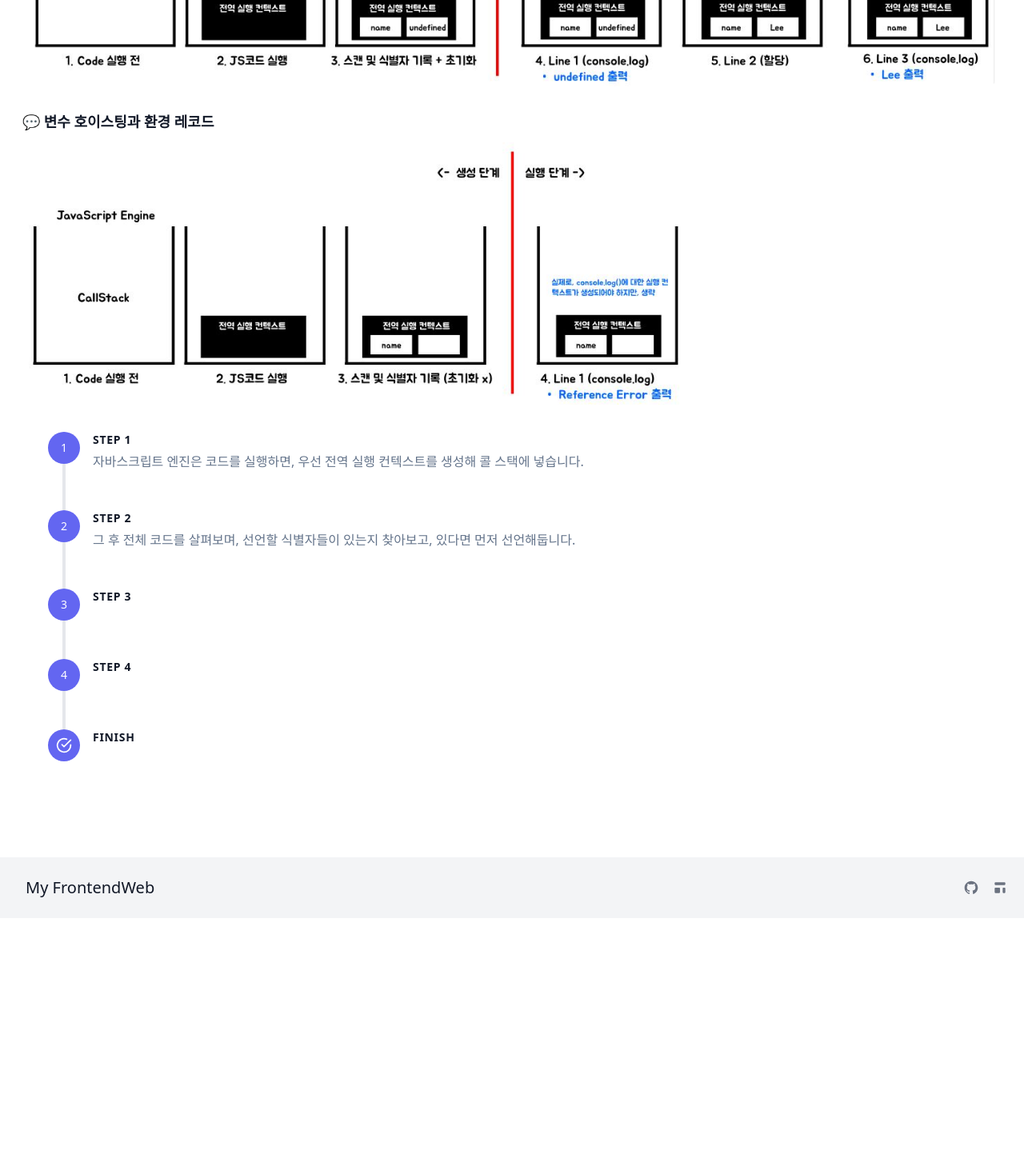
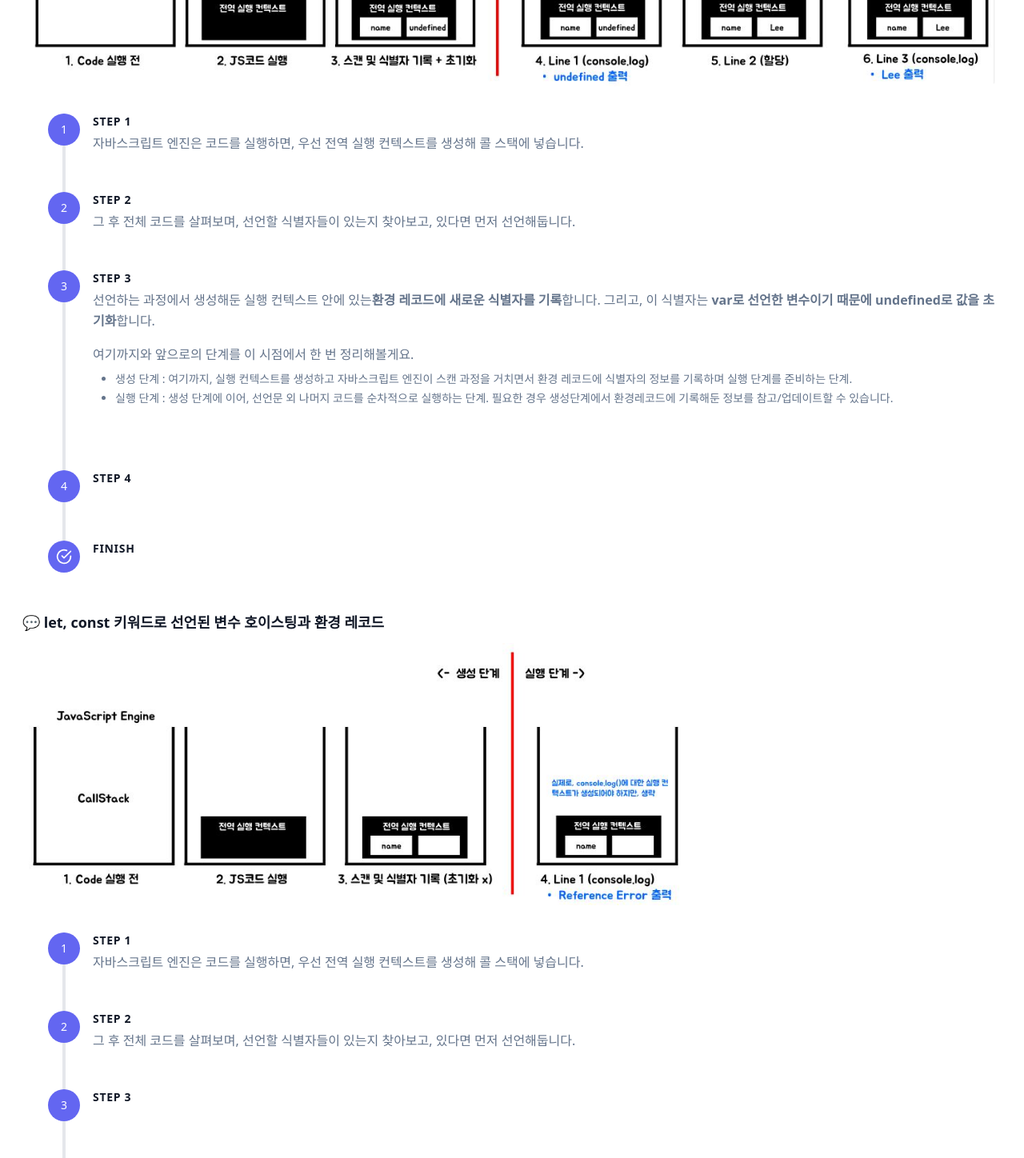
Before and after one commit to Lee-Sang-Beom/nextjs_and_notion, a Next.js app: page /web_basic/executionContext in a window 1280 px wide. Shown: the part 2880-4328 px from the top of the page at 80% size. Before the commit the page ends 4028 px from the top, so only its background shows below. Built offline with nearby package versions, Linux system fonts and the light colour scheme.

Commit message:
change hoisting and env record structure, add step3 (hoisting&env record of var keyword varialbe)

```diff
--- a/pages/web_basic/executionContext.tsx
+++ b/pages/web_basic/executionContext.tsx
@@ -140,7 +140,7 @@ export default function Dom() {
     }
 
     // 변수 호이스팅과 환경 레코드 step 내용
-    const VariableHoisitingAndEnvRecordSection = () => {
+    const VariableVarHoisitingAndEnvRecordSection = () => {
         return (
             <div className="lg:w-full md:pl-10 py-6">
                 {/* 과정 1 */}
@@ -164,7 +164,96 @@ export default function Dom() {
                             STEP 2
                         </h2>
                         <p className="leading-relaxed">
-                        그 후 전체 코드를 살펴보며, 선언할 식별자들이 있는지 찾아보고, 있다면 먼저 선언해둡니다.
+                            그 후 전체 코드를 살펴보며, 선언할 식별자들이 있는지 찾아보고, 있다면 먼저 선언해둡니다.
+                        </p>
+
+                    </div>
+                </div>
+                {/* 과정 3 */}
+                <div className="flex relative pb-12">
+                    {returnStepLogo(3)}
+                    <div className="flex-grow pl-4">
+                        <h2 className="font-bold title-font text-sm text-gray-900 mb-1 tracking-wider">
+                            STEP 3
+                        </h2>
+                        <p className="leading-relaxed mb-4">
+                            선언하는 과정에서 생성해둔 실행 컨텍스트 안에 있는
+                            <strong>환경 레코드에 새로운 식별자를 기록</strong>합니다.
+
+                            그리고, 이 식별자는 <strong>var로 선언한 변수이기 때문에 undefined로 값을 초기화</strong>합니다.
+                        </p>
+                        <p className="leading-relaxed mb-2">
+                            여기까지와 앞으로의 단계를 이 시점에서 한 번 정리해볼게요.
+                        </p>
+                        <div className="leading-relaxed text-base mb-8">
+                            <ul className="list-disc ml-7 text-sm text-slate-500 dark:text-slate-300 ">
+                                <li className="mb-1 text-left">{`생성 단계 : 여기까지, 실행 컨텍스트를 생성하고 자바스크립트 엔진이 스캔 과정을 거치면서 환경 레코드에 식별자의 정보를 기록하며 실행 단계를 준비하는 단계.`}</li>
+                                <li className="mb-1 text-left">{`실행 단계 : 생성 단계에 이어, 선언문 외 나머지 코드를 순차적으로 실행하는 단계. 필요한 경우 생성단계에서 환경레코드에 기록해둔 정보를 참고/업데이트할 수 있습니다.`}</li>
+                            </ul>
+                        </div>
+
+                    </div>
+                </div>
+                {/* 과정 4 */}
+                <div className="flex relative pb-12">
+                    {returnStepLogo(4)}
+                    <div className="flex-grow pl-4">
+                        <h2 className="font-bold title-font text-sm text-gray-900 mb-1 tracking-wider">
+                            STEP 4
+                        </h2>
+                        <p className="leading-relaxed">
+                        </p>
+                    </div>
+                </div>
+                {/* 과정 5 */}
+                <div className="flex relative">
+                    <div
+                        className="flex-shrink-0 w-10 h-10 rounded-full inline-flex items-center
+                     justify-center bg-indigo-500 text-white relative title-font font-medium text-sm"
+                    >
+                        <svg fill="none" stroke="currentColor" strokeLinecap="round" strokeLinejoin="round" strokeWidth="2" className="w-5 h-5" viewBox="0 0 24 24">
+                            <path d="M22 11.08V12a10 10 0 11-5.93-9.14"></path>
+                            <path d="M22 4L12 14.01l-3-3"></path>
+                        </svg>
+                    </div>
+                    <div className="flex-grow pl-4">
+                        <h2 className="font-bold title-font text-sm text-gray-900 mb-1 tracking-wider">
+                            {`FINISH`}
+                        </h2>
+                        <p className="leading-relaxed ">
+                        </p>
+                    </div>
+                </div>
+            </div>
+        )
+    }
+
+    // 변수 호이스팅과 환경 레코드 step 내용
+    const VariableLetConstHoisitingAndEnvRecordSection = () => {
+        return (
+            <div className="lg:w-full md:pl-10 py-6">
+                {/* 과정 1 */}
+                <div className="flex relative pb-12">
+                    {returnStepLogo(1)}
+                    <div className="flex-grow pl-4">
+                        <h2 className="font-bold title-font text-sm text-gray-900 mb-1 tracking-wider">
+                            STEP 1
+                        </h2>
+                        <p className="leading-relaxed">
+                            자바스크립트 엔진은 코드를 실행하면, 우선 전역 실행 컨텍스트를 생성해 콜 스택에 넣습니다.
+                        </p>
+
+                    </div>
+                </div>
+                {/* 과정 2 */}
+                <div className="flex relative pb-12">
+                    {returnStepLogo(2)}
+                    <div className="flex-grow pl-4">
+                        <h2 className="font-bold title-font text-sm text-gray-900 mb-1 tracking-wider">
+                            STEP 2
+                        </h2>
+                        <p className="leading-relaxed">
+                            그 후 전체 코드를 살펴보며, 선언할 식별자들이 있는지 찾아보고, 있다면 먼저 선언해둡니다.
                         </p>
 
                     </div>
@@ -193,7 +282,6 @@ export default function Dom() {
                         </p>
                     </div>
                 </div>
-
                 {/* 과정 5 */}
                 <div className="flex relative">
                     <div
@@ -367,7 +455,7 @@ export default function Dom() {
                             </div>
 
                             {/* step content */}
-                            <JsAndCallstackSection/>
+                            <JsAndCallstackSection />
                         </div>
                     </div>
 
@@ -406,27 +494,25 @@ export default function Dom() {
                         <div className="w-full">
 
                             {/* var 키워드 선언 변수 소개 */}
-                            <h1 className="text-lg font-bold title-font text-gray-900 my-3 pl-0 md:pl-2">💬 변수 호이스팅과 환경 레코드</h1>
+                            <h1 className="text-lg font-bold title-font text-gray-900 my-3 pl-0 md:pl-2">💬 var 키워드로 선언된 변수 호이스팅과 환경 레코드</h1>
                             <div className="w-full px-4 mb-1 flex-col text-center justify-center">
                                 <Image src={jsAndHoistingVar} alt="Code Picture of callstack and js" className="lg:w-full rounded-lg" />
                             </div>
+                            {/* step content */}
+                            <VariableVarHoisitingAndEnvRecordSection />
 
                             {/* let, const 키워드 선언 변수 소개 */}
-                            <h1 className="text-lg font-bold title-font text-gray-900 mt-6 mb-3 pl-0 md:pl-2">💬 변수 호이스팅과 환경 레코드</h1>
+                            <h1 className="text-lg font-bold title-font text-gray-900 mt-6 mb-3 pl-0 md:pl-2">💬 let, const 키워드로 선언된 변수 호이스팅과 환경 레코드</h1>
                             <div className="w-full px-4 mb-1 flex-col text-center justify-center">
                                 <Image src={jsAndHoistingLetConst} alt="Code Picture of callstack and js" className="lg:w-full rounded-lg" />
                             </div>
-
                             {/* step content */}
-                            <VariableHoisitingAndEnvRecordSection />
-
+                            <VariableLetConstHoisitingAndEnvRecordSection />
                         </div>
 
                         {/* 함수 호이스팅과 환경 레코드 예시 설명 */}
 
-
                     </div>
-
                 </section>
 
             </Layout>
```
